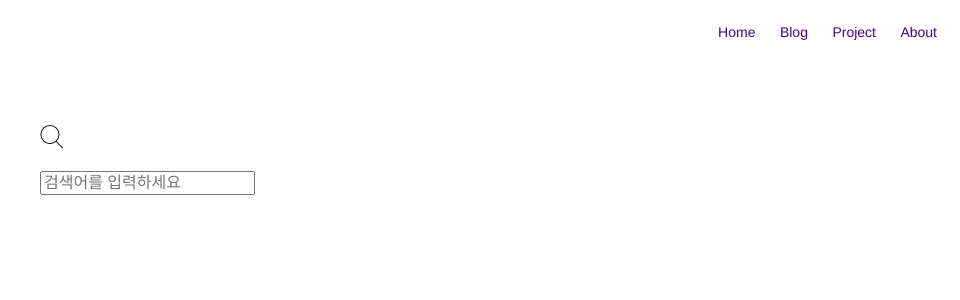
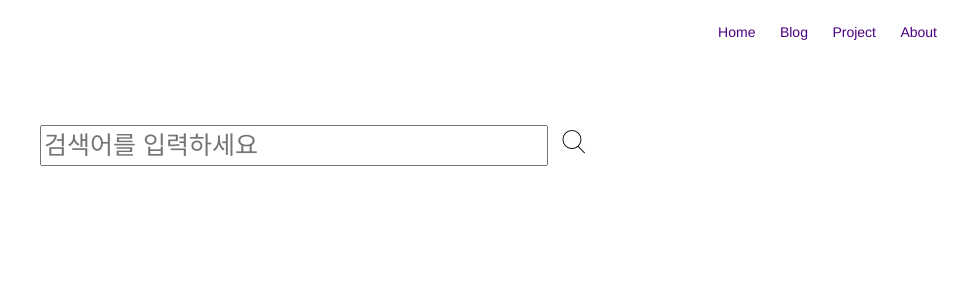
Before and after one commit to CHANMYUNG/nooheat.github.io, a Jekyll site: the page built from search.html, in a window 1280 px wide. Shown: the top 300 px of the page, without its empty margins (320-1280 px from the left). Built offline with Jekyll 4.4.1, drawn with Linux system fonts in a browser that asks for light colours.

Commit message:
profile update

```diff
--- a/search.html
+++ b/search.html
@@ -23,10 +23,8 @@ permalink: /search/
 
 <!— Html Elements for Search -->
 <div id="search-container">
-<img src="/assets/images/icon/search.png">
-<br>
-<br>
-<input type="text" id="search-input" placeholder="검색어를 입력하세요">
+<input type="text" id="search-input" placeholder="검색어를 입력하세요" style="font-size:25px;width:500px;height:35px">
+<img src="/assets/images/icon/search.png" style="margin-left:10px">
 <ul id="results-container"></ul>
 </div>
 
```
